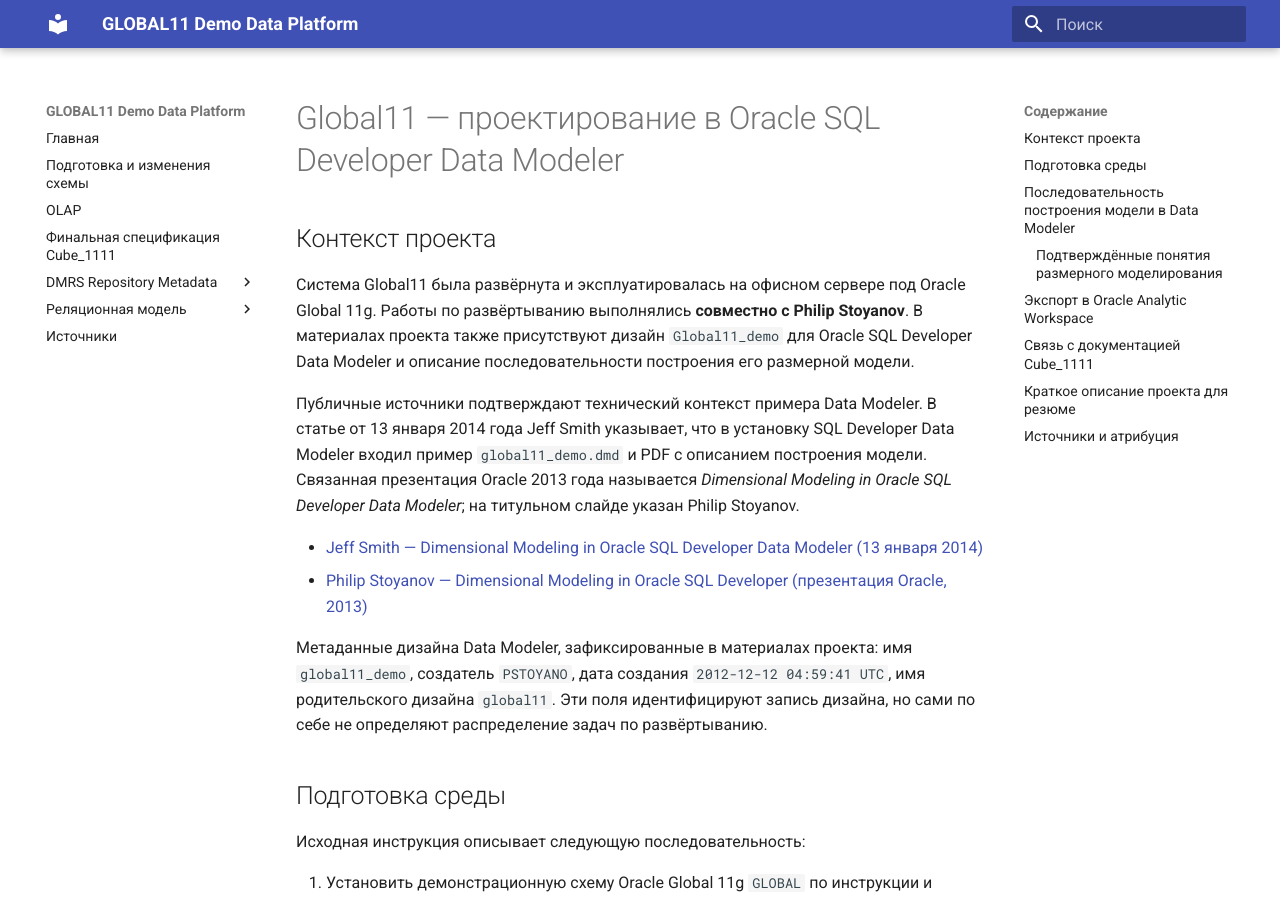
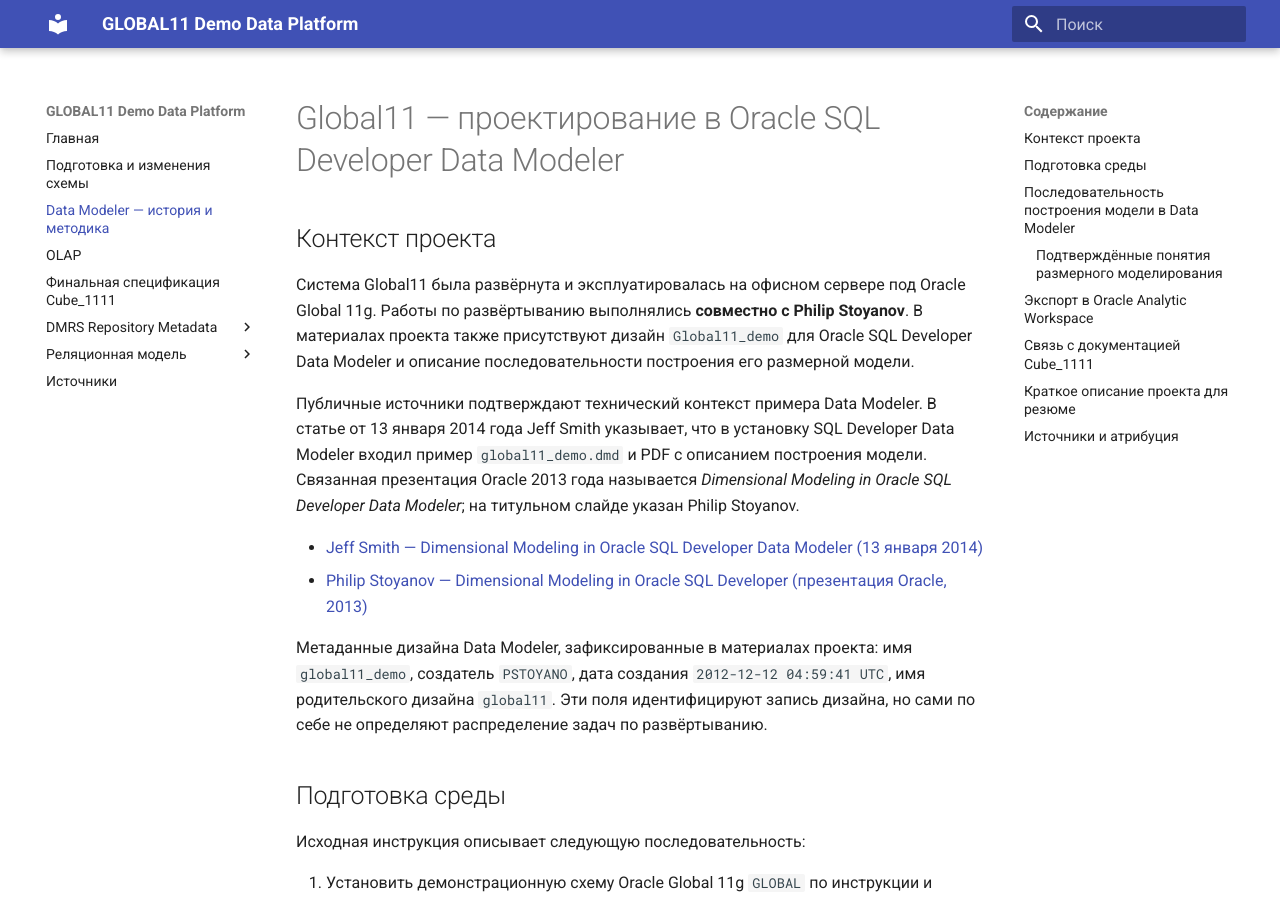
Before and after one commit to ekatmoz88-alt/global11-demo-data-platform, an MkDocs documentation site: the page built from docs/GLOBAL11-DATA-MODELER-DESIGN.ru.md, in a window 1280 px wide and 900 px high. Built offline with MkDocs 1.6.1 and Material for MkDocs 9.7.7, drawn with Linux system fonts in a browser that asks for light colours.

Commit message:
docs: add Global11 Data Modeler project history

```diff
--- a/mkdocs.yml
+++ b/mkdocs.yml
@@ -10,6 +10,7 @@ theme:
 nav:
   - Главная: index.md
   - Подготовка и изменения схемы: GLOBAL11-DEMO-SETUP.md
+  - Data Modeler — история и методика: GLOBAL11-DATA-MODELER-DESIGN.ru.md
   - OLAP: GLOBAL11-OLAP-DOCUMENTATION.md
   - Финальная спецификация Cube_1111: model/CUBE-1111-FINAL-SPECIFICATION.md
   - DMRS Repository Metadata:
```
